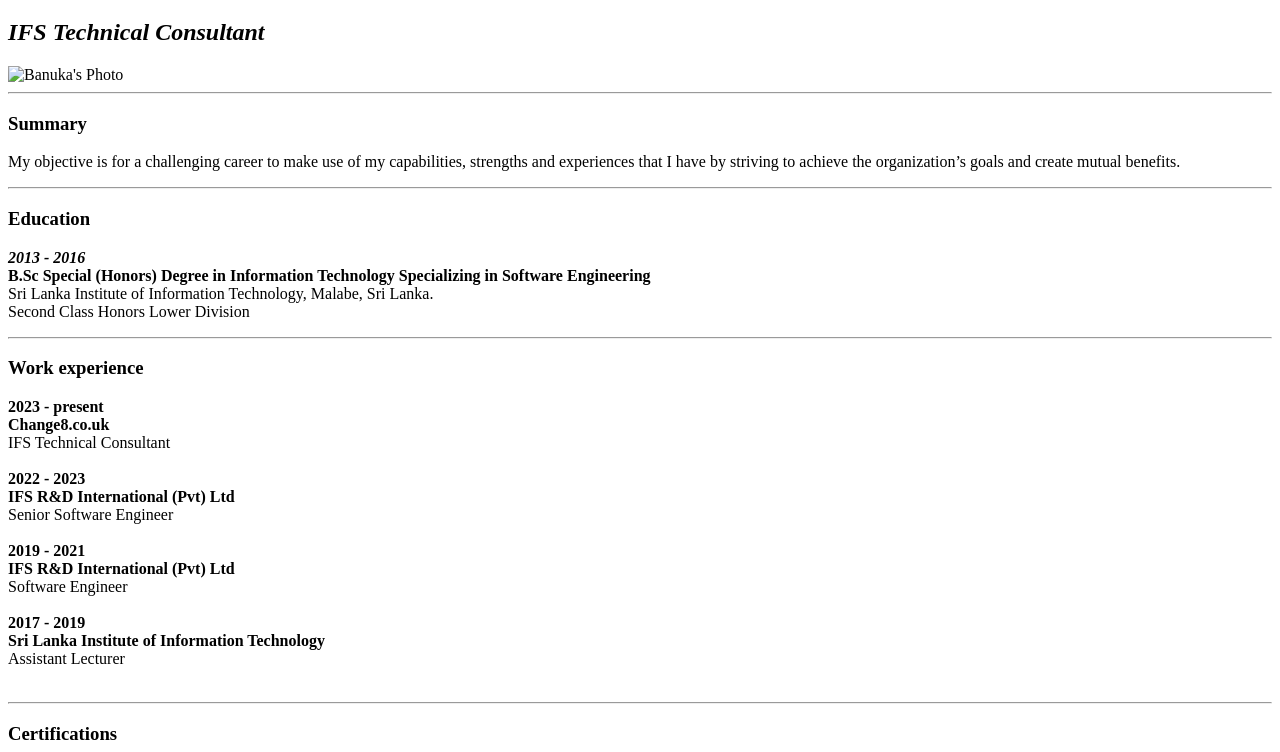
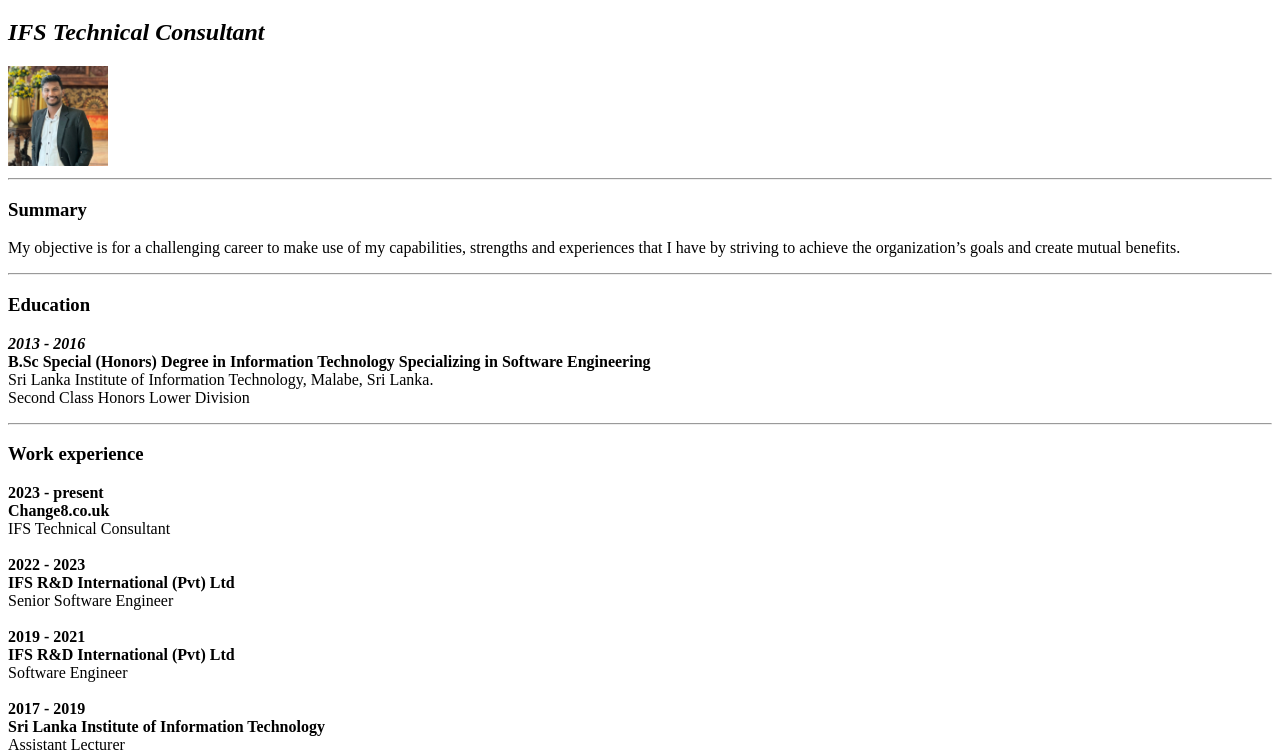
Before and after one commit to banuka1319/Resume, a plain HTML site: page index.html in a window 1280 px wide. Shown: the part 61-813 px from the top of the page. Drawn offline with Linux system fonts and the light colour scheme.

Commit message:
Update index.html
Modified the path of the image

```diff
--- a/index.html
+++ b/index.html
@@ -7,7 +7,7 @@
     <body>
         <h1>Punchihewage Banuka Samira Perera</h1>
         <h2><i>IFS Technical Consultant </i></h2>
-        <img src="./assets/pbsperera.png" alt="Banuka's Photo" width="100" />
+        <img src="./assets/images/pbsperera.png" alt="Banuka's Photo" width="100" />
         <hr/>
 
         <h3>Summary</h3>
```
